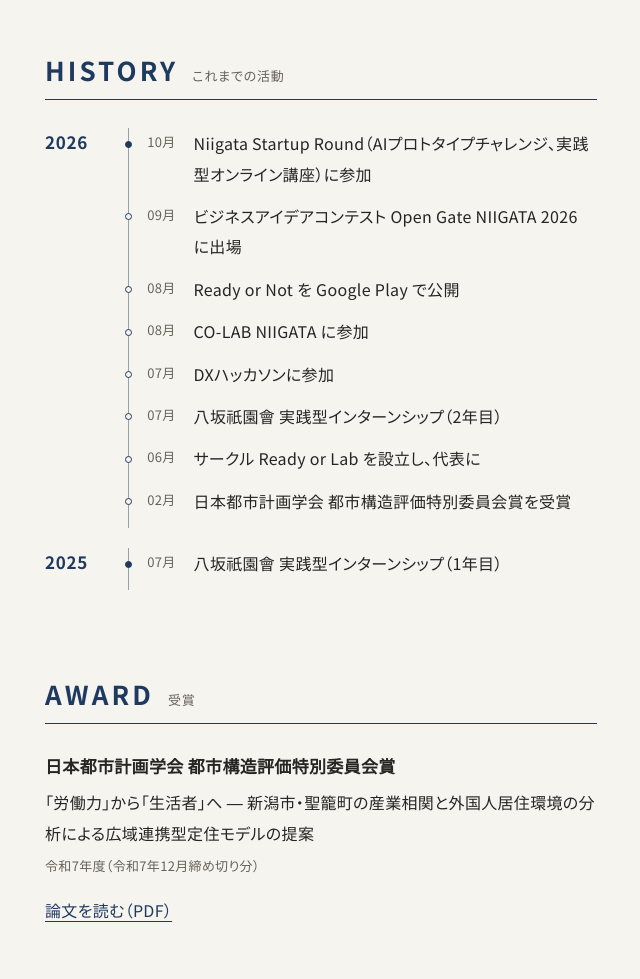
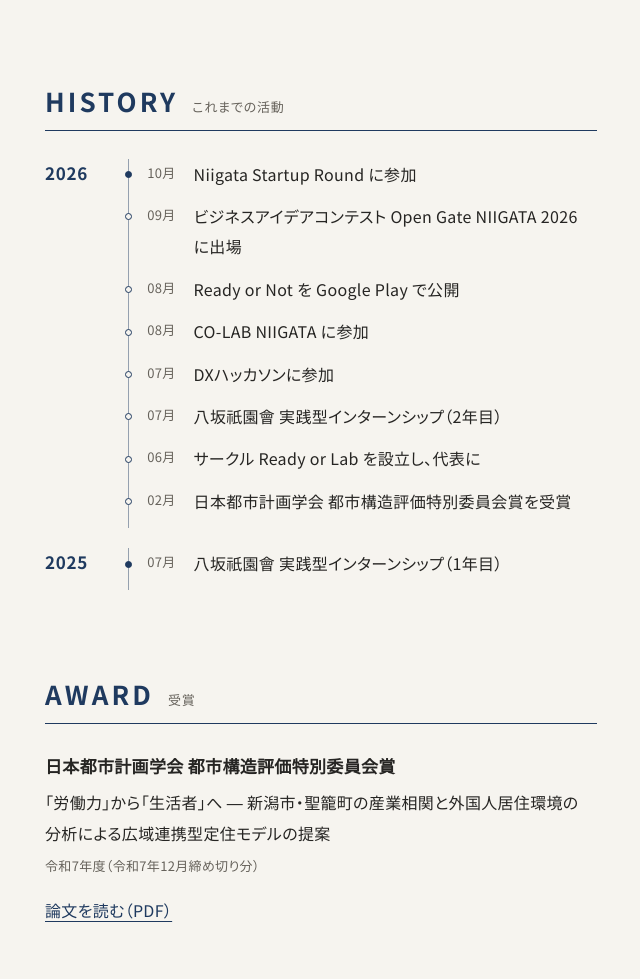
Before and after one commit to kawa50451-prog/kawa50451-prog.github.io, a plain HTML site: page index.html in a window 1280 px wide. Shown: the part 1442-2421 px from the top of the page, without its empty margins (319-959 px from the left). Drawn offline with Linux system fonts and the light colour scheme.

Commit message:
スマホでの改行と年表の組み方を直す、自己紹介と年表の文言を調整
Co-Authored-By: Claude Opus 5.5 <noreply@anthropic.com>
Claude-Session: https://claude.ai/code/session_01RV76PiMQ8DoQzQqJdi3hgM

```diff
--- a/index.html
+++ b/index.html
@@ -96,6 +96,15 @@
   .lic-g li { padding: 6px 0; border-bottom: 1px solid var(--soft); }
   @media (min-width: 720px) { .lic { grid-template-columns: 1fr 1fr; column-gap: 32px; } }
 
+  /* 改行の位置：語の途中で折り返さない（対応ブラウザのみ）。長い固有名詞は塊で送る */
+  body { word-break: auto-phrase; }
+  .nb { display: inline-block; }
+  /* スマホでは年表の年を上に置き、出来事の幅を確保する */
+  @media (max-width: 719px) {
+    .year { grid-template-columns: 1fr; }
+    .year h3 { margin-bottom: 6px; }
+  }
+
   /* 連絡先 */
   .contact { display: flex; align-items: baseline; gap: 16px; flex-wrap: wrap; margin: 0; }
   .contact b { font-size: 11px; letter-spacing: .2em; }
@@ -121,7 +130,7 @@
     <h1>川又 星桜</h1>
     <div class="name-ul"></div>
     <p class="roma">Shion Kawamata</p>
-    <p class="intro">大学では、主に土木と防災を学んでいます。遊びながら防災を学べるカードゲーム「Ready or Not」を企画・開発し、Google Play で公開しています。</p>
+    <p class="intro">大学では、主に土木と防災を学んでいます。「遊びながら防災を学べる」をコンセプトにしたカードゲーム「Ready or Not」を企画・開発し、Google Play で公開しています。</p>
   </header>
 
   <section>
@@ -160,14 +169,14 @@
     <div class="year">
       <h3>2026</h3>
       <ol>
-        <li><span class="m">10月</span><span>Niigata Startup Round（AIプロトタイプチャレンジ、実践型オンライン講座）に参加</span></li>
+        <li><span class="m">10月</span><span>Niigata Startup Round に参加</span></li>
         <li><span class="m">09月</span><span>ビジネスアイデアコンテスト Open Gate NIIGATA 2026 に出場</span></li>
         <li><span class="m">08月</span><span>Ready or Not を Google Play で公開</span></li>
         <li><span class="m">08月</span><span>CO-LAB NIIGATA に参加</span></li>
         <li><span class="m">07月</span><span>DXハッカソンに参加</span></li>
         <li><span class="m">07月</span><span>八坂祇園會 実践型インターンシップ（2年目）</span></li>
         <li><span class="m">06月</span><span>サークル Ready or Lab を設立し、代表に</span></li>
-        <li><span class="m">02月</span><span>日本都市計画学会 都市構造評価特別委員会賞を受賞</span></li>
+        <li><span class="m">02月</span><span><span class="nb">日本都市計画学会</span> <span class="nb">都市構造評価特別委員会賞を受賞</span></span></li>
       </ol>
     </div>
     <div class="year">
@@ -180,7 +189,7 @@
 
   <section class="award">
     <h2 class="sec-h"><span class="en">AWARD</span><span class="ja">受賞</span></h2>
-    <h3>日本都市計画学会 都市構造評価特別委員会賞</h3>
+    <h3><span class="nb">日本都市計画学会</span> <span class="nb">都市構造評価特別委員会賞</span></h3>
     <p class="ttl">「労働力」から「生活者」へ ― 新潟市・聖籠町の産業相関と外国人居住環境の分析による広域連携型定住モデルの提案</p>
     <p class="meta">令和7年度（令和7年12月締め切り分）</p>
     <p><a href="https://v4.mieruka.city/wp-content/uploads/2026/02/R7_winning-entry_007.pdf">論文を読む（PDF）</a></p>
```
